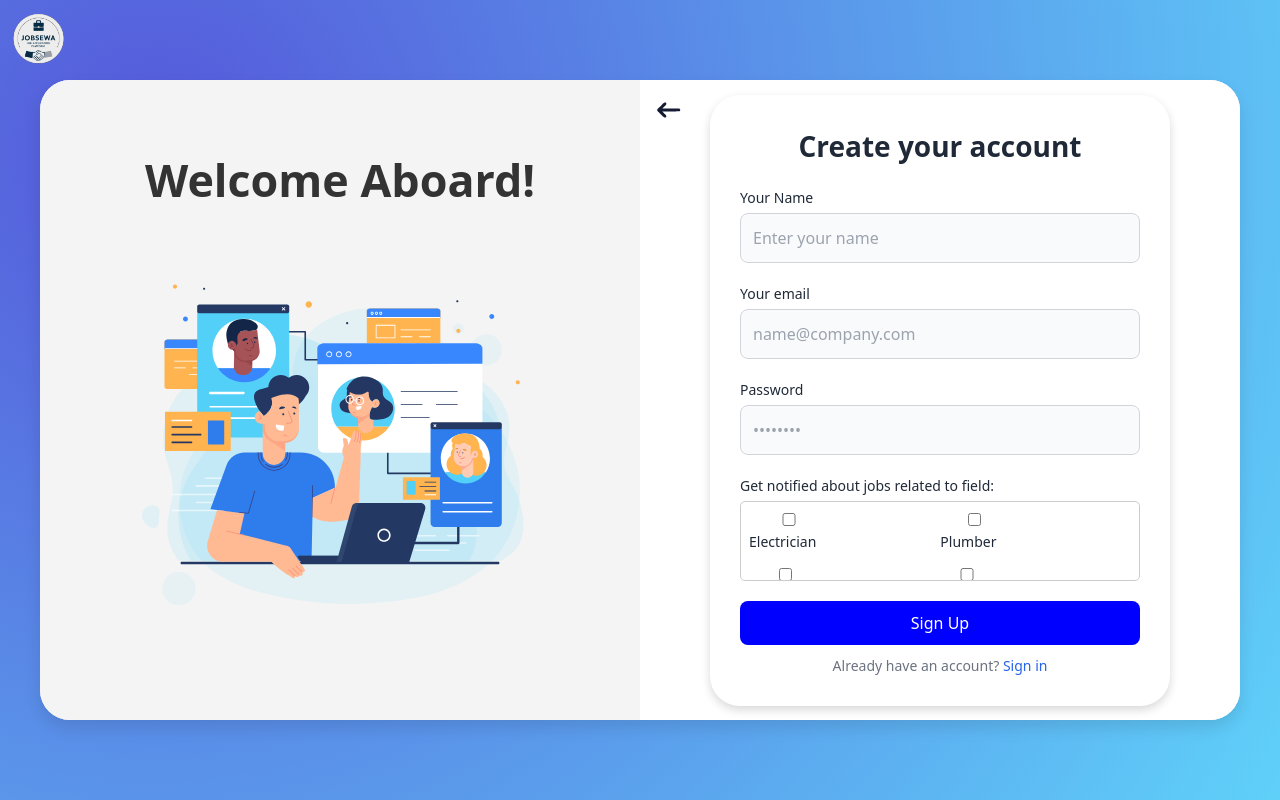
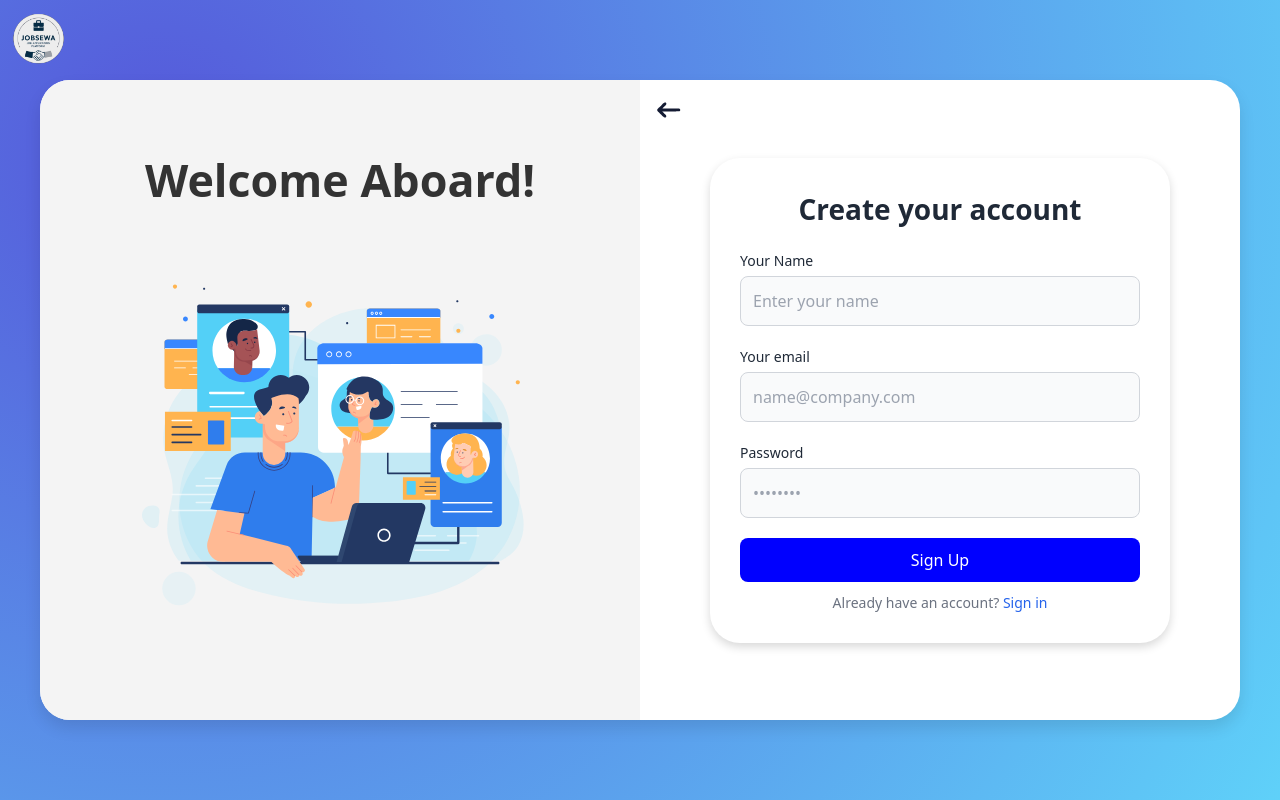
Before and after one commit to Devmangrani/JobSewa, a Next.js app: page /auth/register in a window 1280 px wide. Built offline with nearby package versions, Linux system fonts and the light colour scheme.

Commit message:
removed notification

```diff
--- a/pages/api/job/postAJob.js
+++ b/pages/api/job/postAJob.js
@@ -56,34 +56,35 @@ const postAJob =  async (req, res) => {
 
     if (error) return res.status(401).json({ success: false, message: error.details[0].message.replace(/['"]+/g, '') });
 
-    try {
-        const creatingJob =  await Job.create({user , title,description , salary , company , email , job_category , job_type , job_experience , job_vacancy , job_deadline  });
+    // try {
+    //     const creatingJob =  await Job.create({user , title,description , salary , company , email , job_category , job_type , job_experience , job_vacancy , job_deadline  });
 
-        // Fetch users with matching job category
-        const users = await User.find({ jobCategories: job_category });
+    //     // Fetch users with matching job category
+    //     const users = await User.find({ jobCategories: job_category });
 
 
-        // Send email to each user
-        const emailPromises = users.map(user => {
-            console.log(user.email);
-            return client.bulk.send({
-              from: sender,
-              to: [{ email: user.email }],
-              subject: `New Job Posting: ${title}`,
-              text: `Hello ${user.name},\n\nA new job in your interested category (${job_category}) has been posted.\n\nJob Title: ${title}\nCompany: ${company}\nDescription: ${description}\nDeadline: ${job_deadline}\n\nBest regards,\nJobSewa`,
-              category: "Job Notification",
-            });
-          });
+    //     // Send email to each user
+    //     const emailPromises = users.map(user => {
+    //         console.log(user.email);
+    //         return client.bulk.send({
+    //           from: sender,
+    //           to: [{ email: user.email }],
+    //           subject: `New Job Posting: ${title}`,
+    //           text: `Hello ${user.name},\n\nA new job in your interested category (${job_category}) has been posted.\n\nJob Title: ${title}\nCompany: ${company}\nDescription: ${description}\nDeadline: ${job_deadline}\n\nBest regards,\nJobSewa`,
+    //           category: "Job Notification",
+    //         });
+    //       });
 
         // Wait for all emails to be sent
-        await Promise.all(emailPromises)
-            .then(() => console.log("All emails sent successfully"))
-            .catch(console.error);
+        // await Promise.all(emailPromises)
+        //     .then(() => console.log("All emails sent successfully"))
+        //     .catch(console.error);
 
 
-        return res.status(200).json({ success: true, message: "Job Posted Successfully !" })
-    } catch (error) {
-        console.log('Error in posting a job (server) => ', error);
-        return res.status(500).json({ success: false, message: "Something Went Wrong Please Retry login !" })
-    }
+    //     return res.status(200).json({ success: true, message: "Job Posted Successfully !" })
+    // } catch (error) {
+    //     console.log('Error in posting a job (server) => ', error);
+    //     return res.status(500).json({ success: false, message: "Something Went Wrong Please Retry login !" })
+    // }
+    return res.status(200).json({ success: true, message: "Job Posted Successfully !" })
 }
--- a/pages/auth/register.jsx
+++ b/pages/auth/register.jsx
@@ -46,16 +46,7 @@ export default function Register() {
   };
 
 
-  // adding interested job select multi select
-  const handleJobCategoryChange = (e) => {
-    const { value, checked } = e.target;
-    setFormData((prev) => ({
-      ...prev,
-      jobCategories: checked
-        ? [...prev.jobCategories, value]
-        : prev.jobCategories.filter((category) => category !== value)
-    }));
-  };
+
 
   return (
     <>
@@ -136,51 +127,7 @@ export default function Register() {
                   )}
                 </div>
 
-                {/* New Section for Job Notifications */}
-                <div className={styles["form-group"]}>
-                  <label>Get notified about jobs related to field:</label>
-                  <div className={styles.checkboxContainer}> {/* Apply scrollbar styling */}
-                    <div className={styles.checkboxItem}>
-                      <label>
-                        <input
-                          type="checkbox"
-                          value="electrician"
-                          onChange={handleJobCategoryChange}
-                        />
-                        Electrician
-                      </label>
-                    </div>
-                    <div className={styles.checkboxItem}>                      <label>
-                        <input
-                          type="checkbox"
-                          value="plumber"
-                          onChange={handleJobCategoryChange}
-                        />
-                        Plumber
-                      </label>
-                    </div>
-                    <div className={styles.checkboxItem}>
-                      <label>
-                        <input
-                          type="checkbox"
-                          value="labourer"
-                          onChange={handleJobCategoryChange}
-                        />
-                        Labourer
-                      </label>
-                    </div>
-                    <div className={styles.checkboxItem}>
-                      <label>
-                        <input
-                          type="checkbox"
-                          value="driver"
-                          onChange={handleJobCategoryChange}
-                        />
-                        Driver
-                      </label>
-                    </div>
-                  </div>
-                </div>
+
 
                 <button type="submit" className={styles["submit-btn"]}>
                   Sign Up
--- a/pages/frontend/postAJob.jsx
+++ b/pages/frontend/postAJob.jsx
@@ -126,12 +126,7 @@ export default function PostAJob() {
     { value: "contract", label: "Contract" },
   ];
 
-  const jobCategoryOptions = [
-    { value: "electrician", label: "Electrician" },
-    { value: "labourer", label: "Labourer" },
-    { value: "driver", label: "Driver" },
-    { value: "plumber", label: "Plumber" },
-  ];
+
 
   return (
     <>
@@ -237,35 +232,6 @@ export default function PostAJob() {
             )}
           </div>
 
-          <div className="w-full mb-4 flex flex-col items-start justify-center">
-          <label htmlFor="jobCategory" className="mb-1 text-base font-semibold">
-            Job Category
-          </label>
-          <Select
-            id="jobCategory"
-            options={jobCategoryOptions}
-            onChange={(selectedOption) =>
-              setFormData({ ...formData, job_category: selectedOption.value })
-            }
-            placeholder="Select job category"
-            styles={{
-              control: (defaultStyle) => ({
-                ...defaultStyle,
-                border: '1px solid #D1D5DB',
-                borderRadius: '0.5rem',
-                padding: '0.4rem',
-                boxShadow: '0 4px 6px -1px rgba(0, 0, 0, 0.1)',
-              }),
-              placeholder: (defaultStyle) => ({
-                ...defaultStyle,
-                color: '#A0AEC0',
-              }),
-            }}
-          />
-          {error.job_category && (
-            <p className="text-sm text-red-500">{error.job_category}</p>
-          )}
-          </div>
 
           <Select
             onChange={(e) => setFormData({ ...formData, job_type: e.value })}
--- a/styles/Login.module.css
+++ b/styles/Login.module.css
@@ -182,24 +182,3 @@
     height: 220px;
   }
 }
-
-
-/* CSS for job Category checkboxes added on signup page */
-.checkboxContainer {
-  max-height: 80px; /* Adjust height as needed */
-  overflow-y: auto;
-  padding: 8px;
-  border: 1px solid #ccc;
-  border-radius: 5px;
-  display: flex;
-  flex-wrap: wrap; /* Allows items to wrap to the next line */
-  gap: 8px; /* Space between each checkbox-item pair */
-}
-
-.checkboxItem {
-  display: flex;
-  align-items: center;
-  gap: 8px; /* Space between checkbox and label */
-  width: 48%; /* Each item takes around half of the container width */
-  box-sizing: border-box; /* Ensures padding and borders are included in width */
-}
```
Also changed, not shown: 1 other file (tests, documents, lock files or other folders).
